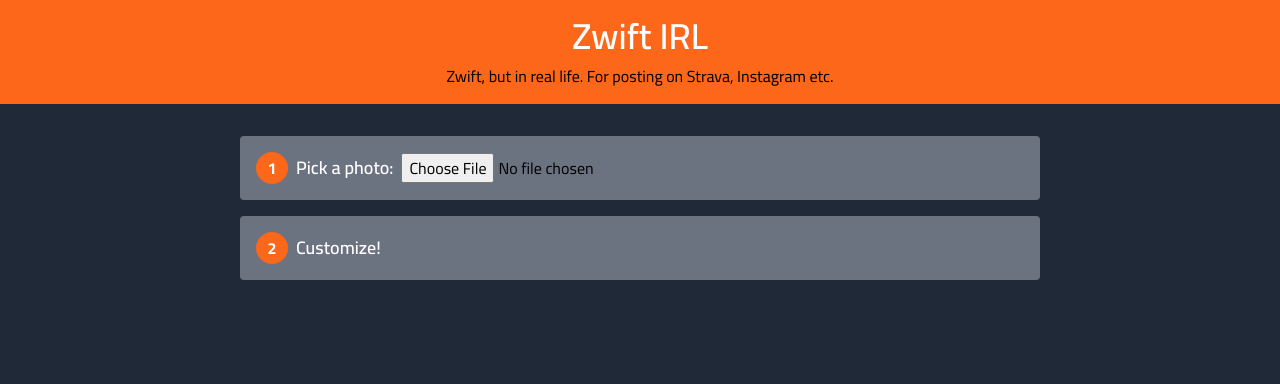
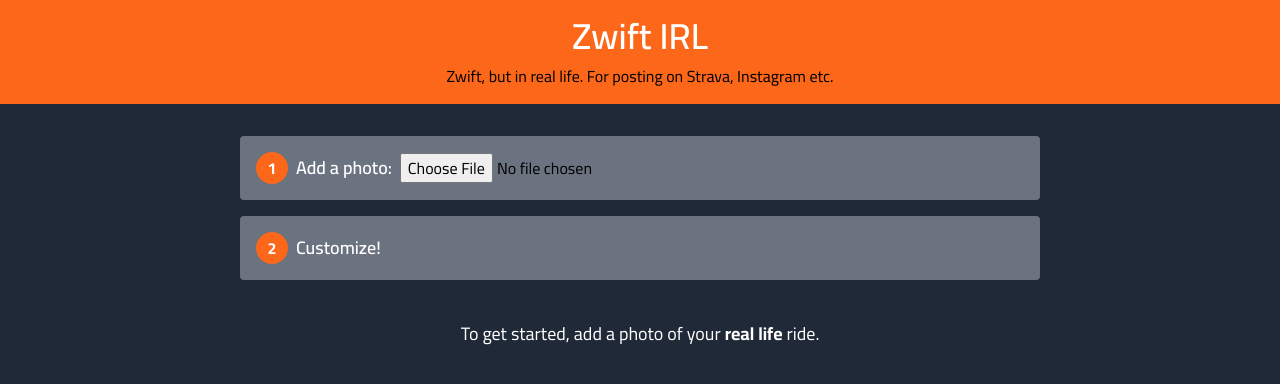
Before and after one commit to philwilks/ZwiftIRL, a React (Create React App) app: page / in a window 1280 px wide. Shown: the top 384 px of the page. Built offline with nearby package versions, Linux system fonts and the light colour scheme.

Commit message:
Add random watts text
It gets burned in to the image when you copy it – excellent!

```diff
--- a/src/App.js
+++ b/src/App.js
@@ -2,36 +2,46 @@
 
 
 function App() {
-    const canvasSize = { width: 800, height: 450 }
+    const canvasSize = { width: 1920, height: 1080 }
 
     const [photo, setPhoto] = useState(null)
+    const [watts, setWatts] = useState(randomWatts())
     const canvasRef = useRef(null)
 
     useEffect(() => {
+        if (photo) {
             const canvas = canvasRef.current
             const ctx = canvas.getContext('2d')
             ctx.clearRect(0, 0, canvasSize.width, canvasSize.height)
-        if (photo) {
-            const drawWidth = canvasSize.width;
-            const drawHeight = drawWidth / photo.width * photo.height;
-            const drawY = (canvasSize.height - drawHeight) / 2;
-            ctx.drawImage(photo, 0, drawY, drawWidth, drawHeight);
+
+            const drawWidth = canvasSize.width
+            const drawHeight = drawWidth / photo.width * photo.height
+            const drawY = (canvasSize.height - drawHeight) / 2
+            ctx.drawImage(photo, 0, drawY, drawWidth, drawHeight)
+
+            ctx.fillStyle = "#fff";
+            ctx.font = '48px sans-serif'
+            ctx.fillText(watts + 'w', 10, 50)
         }
     })
 
-    function readImage(e) {
+    function readImageUpload(e) {
         const target = e.target;
         if (target.files && target.files[0] ) {
-            const FR = new FileReader();
+            const FR = new FileReader()
             FR.onload = function(progress) {
-                const img = new Image();
-                img.src = progress.target.result;
+                const img = new Image()
+                img.src = progress.target.result
                 img.onload = function() {
                     setPhoto(img)
                 };
             };
-            FR.readAsDataURL(target.files[0] );
+            FR.readAsDataURL(target.files[0])
         }
+    }
+
+    function randomWatts() {
+        return 100 + Math.floor(Math.random() * Math.floor(200))
     }
 
     return (
@@ -43,9 +53,9 @@
             <div className="bg-gray-500 rounded mx-auto my-4 w-800 p-4">
                 <div className="flex items-center">
                     <div className="bg-orange text-white font-bold w-8 h-8 rounded-full text-center pt-1">1</div>
-                    <div className="pl-2 text-white font-semibold text-lg">Pick a photo:</div>
+                    <div className="pl-2 text-white font-semibold text-lg">Add a photo:</div>
                     <div className="pl-2">
-                        <input type="file" onChange={(e) => readImage(e)} />
+                        <input type="file" onChange={(e) => readImageUpload(e)} />
                     </div>
                 </div>
             </div>
@@ -55,13 +65,20 @@
                     <div className="pl-2 text-white font-semibold text-lg">Customize!</div>
                 </div>
             </div>
+            {(photo) ?
                 <div className="bg-gray-800 mx-auto w-800">
                     <canvas
                         ref={canvasRef}
                         width={canvasSize.width}
                         height={canvasSize.height}
+                        className="w-800"
                     />
                 </div>
+                :
+                <div className="bg-gray-800 mx-auto w-800 text-white text-center mt-10 text-lg">
+                    To get started, add a photo of your <strong>real life</strong> ride.
+                </div>
+            }
         </div>
     );
 }
```
Lines whose indentation alone changed are shown as unchanged.
